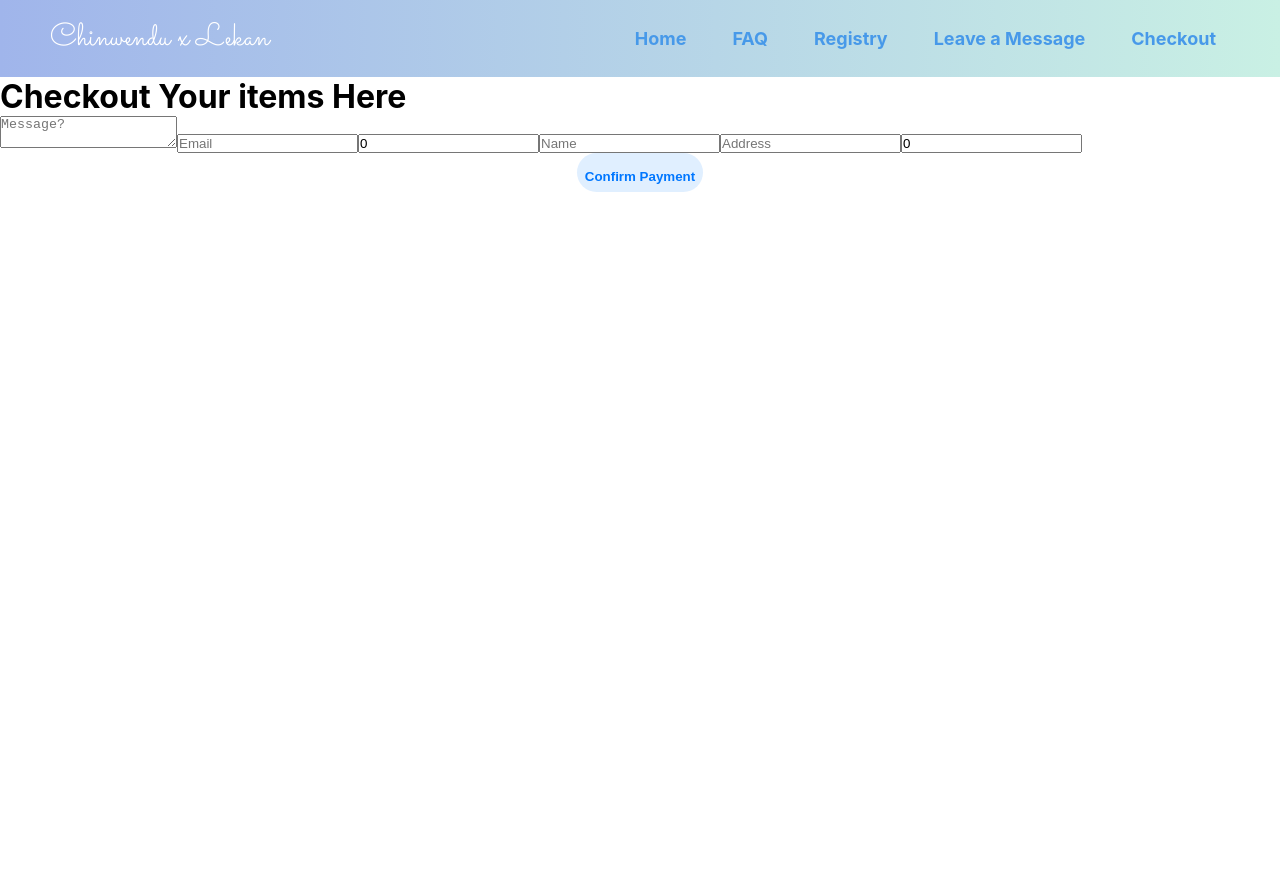
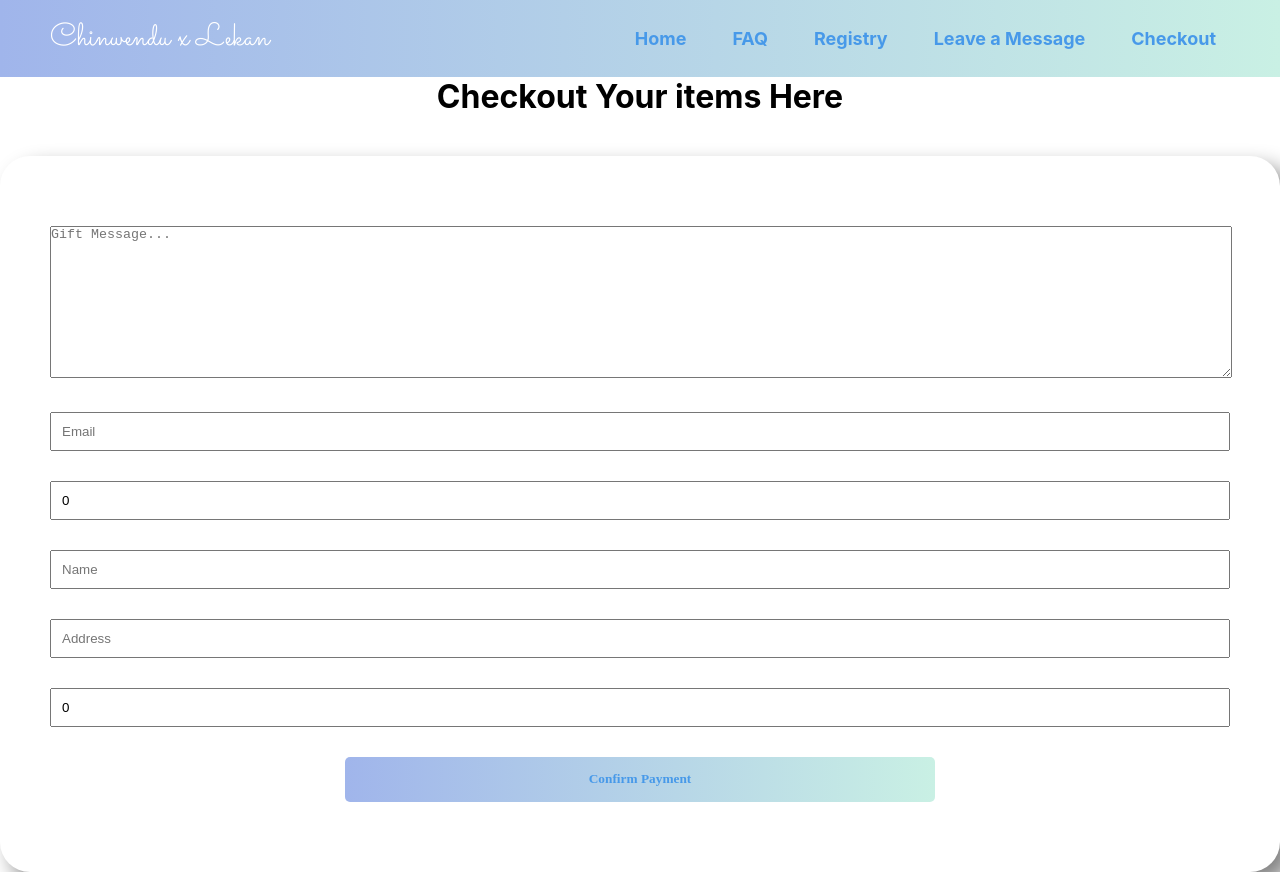
Before and after one commit to cchinw/CLUnion2022, a React (Create React App) app in the folder client/clunion/: page /checkout in a window 1280 px wide. Before the commit the page ends 800 px from the top, so only its background shows below. Built offline with nearby package versions, Linux system fonts and the light colour scheme.

Commit message:
Final styling for submission

```diff
--- a/client/clunion/src/components/Checkout.jsx
+++ b/client/clunion/src/components/Checkout.jsx
@@ -83,16 +83,19 @@ const Checkout = ({category}) => {
 
   return (
     <div className="checkout">
-      <h1>Checkout Your items Here</h1>
-      <form onSubmit={openReceipt}>
+      <h1 className="faqheader">Checkout Your items Here</h1>
+      <form className='msgForm'onSubmit={openReceipt}>
         <div>
-          <textarea type='text' placeholder="Message?" value={giftMessage} onChange={saveGiftMessage}></textarea>
-          <input className="form-input" type='text' placeholder="Email" value={email} onChange={saveEmail}></input>
-          <input className="form-input" type='number' placeholder="Payment Details" value={paymentDetails} onChange={savePaymentDetails}></input>
-          <input className="form-input" type='text' placeholder="Name" value={name} onChange={saveName}></input>
-          <input className="form-input" type='text' placeholder="Address" value={address} onChange={saveAddress}></input>
-          <input className="form-input" type='number' placeholder="Phone Number" value={phoneNumber} onChange={savePhoneNumber}></input>
-          <button>Confirm Payment</button>
+          <textarea className="messageText" rows='10' type='text' placeholder="Gift Message..." value={giftMessage} onChange={saveGiftMessage}></textarea>
+          <input className="uploadImage" type='text' placeholder="Email" value={email} onChange={saveEmail}></input>
+          <input className="uploadImage" type='number' placeholder="Payment Details" value={paymentDetails} onChange={savePaymentDetails}></input>
+          <input className="uploadImage" type='text' placeholder="Name" value={name} onChange={saveName}></input>
+          <input className="uploadImage" type='text' placeholder="Address" value={address} onChange={saveAddress}></input>
+          <input className="uploadImage" type='number' placeholder="Phone Number" value={phoneNumber} onChange={savePhoneNumber}></input>
+          <div className="btn">
+            <button className="addMessageBtn">Confirm Payment</button>
+          </div>
+
         </div>
       </form>
 
--- a/client/clunion/src/pages/CategoryPage.js
+++ b/client/clunion/src/pages/CategoryPage.js
@@ -24,12 +24,17 @@ const CategoryPage = () => {
   }, [])
 
   return (
+    <div className="column">
       <div className="container">
         {category.map((cat) => (
           <Link to={`/registry/${cat.category}`} key={cat._id}>
             <div className="card">
               <img className="categoryImg" src={cat.image} />
+              <div className="cardInfo">
+                <div className="cardBtn">
                   <button className="categoryBtn">{cat.title}</button>
+                </div>
+              </div>
             </div>
           </Link>
         ))}
@@ -46,6 +51,7 @@ const CategoryPage = () => {
           setCategory={setCategory}
         />
       </div>
+    </div>
   )
 }
 
--- a/client/clunion/src/style/App.css
+++ b/client/clunion/src/style/App.css
@@ -165,6 +165,11 @@ input[type='checkbox'] {
   margin-bottom: 50px;
 }
 
+.msgImage {
+  width: 500px;
+  height: 500px;
+}
+
 .categoryImg {
   width: 100%;
   border-radius: 12px;
@@ -174,7 +179,6 @@ input[type='checkbox'] {
 
 #container {
   max-width: 300px;
-
   margin-top: 10vh;
 }
 
@@ -183,19 +187,25 @@ input[type='checkbox'] {
   border: 1px solid #bacdd8;
   padding: 8px;
   border-radius: 12px;
-  position: relative;
 }
 
-p {
-  font-size: 14px;
-  color: #7f8c9b;
-  line-height: 150%;
+.categoryBtn {
+  font-family: 'lora', serif;
+  background: linear-gradient(to right, #a0b5eb, #c9f0e4);
+  color: #4799e9 !important;
+  font-weight: bold;
+  width: 100%;
+  padding: 1.2vh;
+  border: none;
+  border-radius: 5px;
+  outline: none;
+  cursor: pointer;
 }
 
-.card__details {
+.cardInfo {
   padding: 16px 8px 8px 8px;
 }
-.name {
+.cardBtn {
   font-size: 24px;
   font-weight: 600;
   margin-bottom: 16px;
@@ -209,101 +219,6 @@ p {
   padding: 0 25px;
   margin-left: 65px;
   margin-top: 60px;
-}
-
-.categoryImg {
-  width: 100%;
-  border-radius: 12px;
-  height: 214px;
-  object-fit: cover;
-}
-
-#container {
-  max-width: 300px;
-
-  /* Add empty space above the container (20% of the view height) */
-  margin-top: 10vh;
-}
-
-.card {
-  /* Change background color */
-  background-color: white;
-
-  /* Add border */
-  border: 1px solid #bacdd8;
-
-  /* Add space between the border and the content */
-  padding: 8px;
-
-  border-radius: 12px;
-}
-
-p {
-  font-size: 14px;
-  color: #7f8c9b;
-  line-height: 150%;
-}
-
-/* Style button element */
-button {
-  border: none;
-  padding: 12px 24px;
-  border-radius: 50px;
-
-  font-weight: 600;
-  color: #0077ff;
-  background-color: #e0efff;
-
-  /* Button is inline-block element by default, it need to have block display for margin: 0 auto; to work */
-  margin: 0 auto;
-  display: block;
-
-  /* Button is a clickable element, therefore it should have a pointer cursor
-  cursor: pointer;
-}
-
-.card__details {
-/* Add space around the details */
-  padding: 16px 8px 8px 8px;
-}
-
-/* Container that holds message input div */
-.msgContainer {
-}
-
-.msgForm {
-}
-
-.uploadImage {
-}
-
-.messageText {
-}
-
-.addMessageBtn {
-  font-family: 'lora', serif;
-  background: linear-gradient(to right, #a0b5eb, #c9f0e4);
-  color: #4799e9 !important;
-  font-weight: bold;
-  width: 100%;
-  padding: 1.2vh;
-  border: none;
-  border-radius: 5px;
-  outline: none;
-  cursor: pointer;
-}
-
-.addMessageBtn.hover {
-  background: #ff6b6b;
-}
-
-.leaveMsg {
-  height: 50vh;
-  width: 50vw;
-}
-
-.msgList {
-  margin: 5px;
 }
 
 @media (max-width: 768px) {
@@ -332,8 +247,3 @@ button {
     display: block;
   }
 }
-
-.msgImage {
-  width: 500px;
-  height: 500px;
-}
```
Lines whose indentation alone changed are shown as unchanged.
